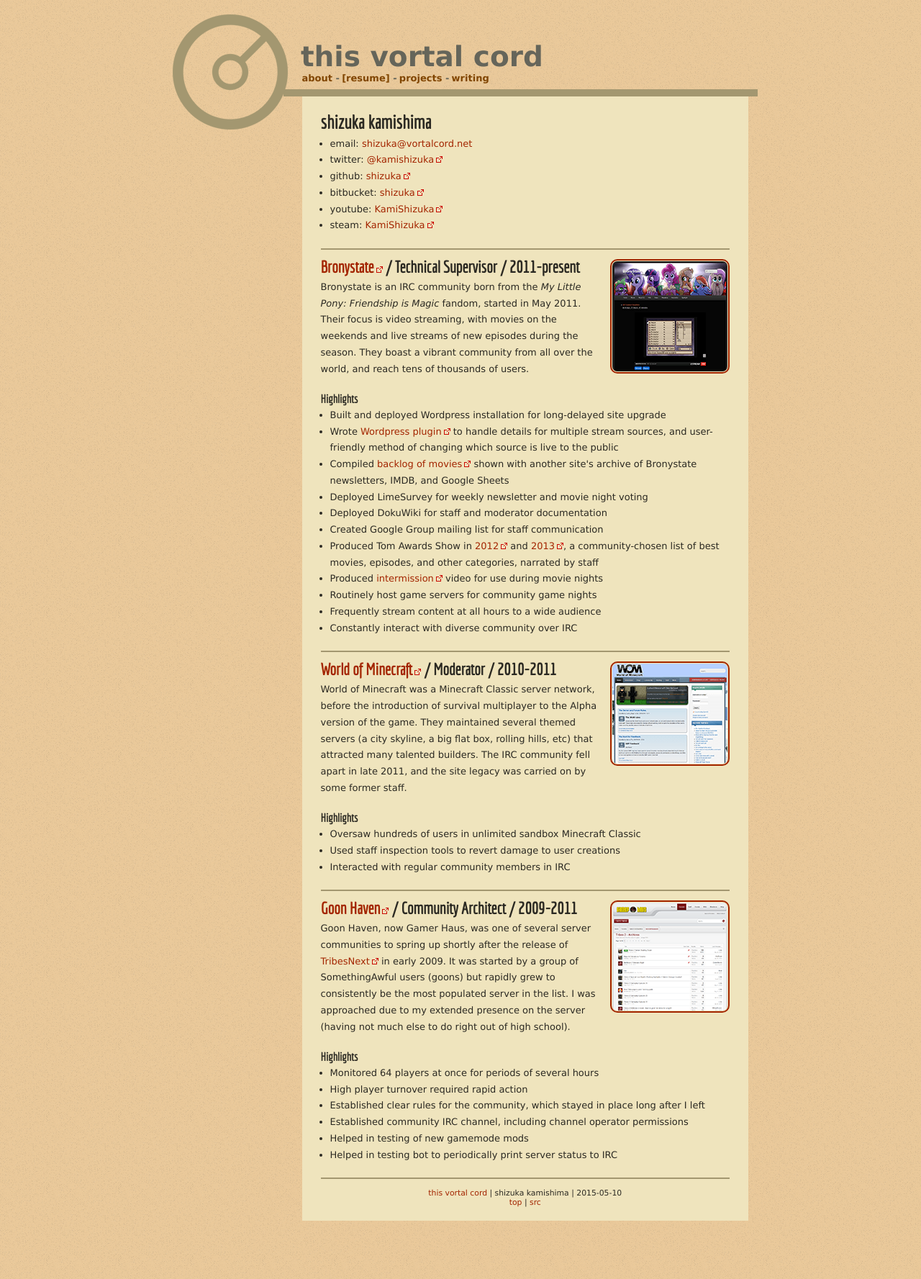
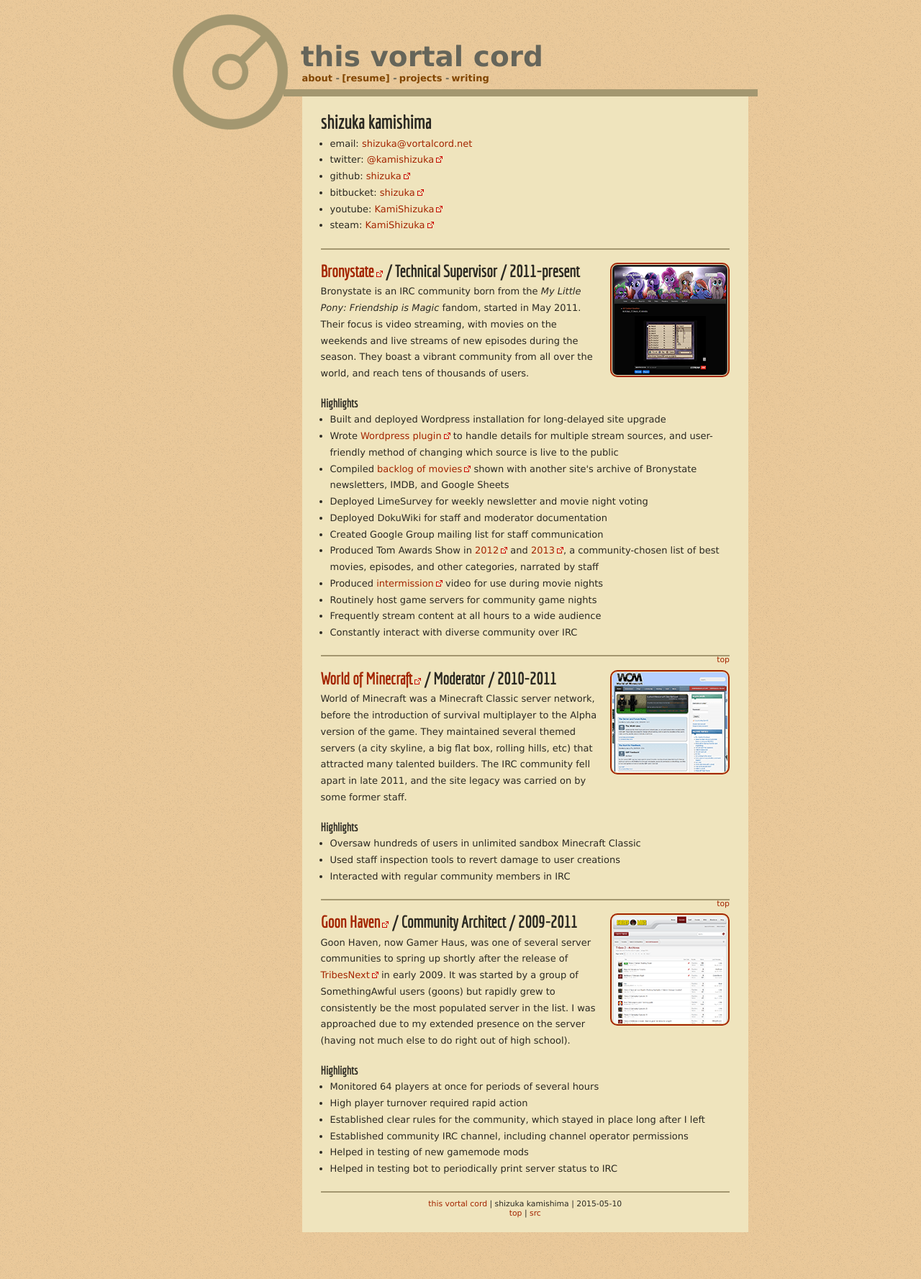
Before and after one commit to shizuka/shizuka.github.io, a Jekyll site: the page built from resume/index.md, in a window 1280 px wide. Shown: the whole page at 72% size. Built offline with Jekyll 4.4.1, drawn with Linux system fonts in a browser that asks for light colours; nearby versions of some CDN libraries; some web fonts are replaced.

Commit message:
fixed positioning bugs caused by clearing floats
reverts ef54ddc, footnotes are outright broken without some injection
from the Liquid template, and even then I'm not sure it's possible

```diff
--- a/_includes/contentwrapper.html
+++ b/_includes/contentwrapper.html
@@ -1,6 +1,6 @@
         <div id="contentwrapper">
           <article>
-            {% assign sections = content | split:"<p>=====</p>" %}
+            {% assign sections = content | split:"<hr />" %}
             {% for sectioncontent in sections %}
             <section>
               {{ sectioncontent }}
--- a/assets/css/main.scss
+++ b/assets/css/main.scss
@@ -138,9 +138,18 @@
 
 article {
   section {
-    clear: both;
     border-bottom: $color-border solid 2px;
-    margin-bottom: 1em;
+    margin-bottom: 1.5em;
+
+    &:before {
+      clear: both;
+    }
+
+    &:first-child {
+      a.top {
+        display: none;
+      }
+    }
 
     &:last-child {
       a.top {
@@ -156,7 +165,6 @@
 }
 
 hr {
-  clear: both;
   border: 0;
   border-bottom: $color-border solid 2px;
   margin-bottom: 1em;
@@ -194,20 +202,6 @@
   }
 }
 
-//link target offsetting for the sticky header
-:target:before {
-    display: block;
-    content: " ";
-    margin-top: -7em;
-    height: 7em;
-    visibility: hidden;
-}
-//special case for footnote sources
-sup:before {
-  display: inline-block !important;
-  padding-top: 15em;
-}
-
 strong {
   font-weight: bold;
   color: $color-text-light;
@@ -217,14 +211,6 @@
   line-height: 1.75em;
   padding-bottom: 1.5em;
   padding-left: 1em;
-}
-
-h1,h2,h3 {
-  font-family: $header-font;
-  line-height: $hx-lineheight;
-  margin-top: 0.5em;
-  margin-bottom: 0.25em;
-
 }
 
 h1 {
@@ -239,6 +225,32 @@
   font-size: $h3-size;
 }
 
+
+///offset for links
+:target:before {
+  display: block;
+  content: " ";
+  margin-top: -160px;
+  height: 160px;
+  visibility: hidden;
+}//*/
+
+h1,h2,h3 {
+  font-family: $header-font;
+  line-height: $hx-lineheight;
+  margin-top: 0.5em;
+  margin-bottom: 0.25em;
+
+  /*//offset for links
+  &[id]:before {
+    display: block;
+    content: " ";
+    margin-top: -160px;
+    height: 160px;
+    visibility: hidden;
+  }//*/
+}
+
 img {
   padding: 1px;
   border: 2px solid #a39770;
@@ -249,6 +261,16 @@
     border: none;
     border-radius: 0;
   }
+}
+
+.h1float {
+  // for images after an h1 that we want aligned with the h1's top
+  margin-top: -2.25em;
+}
+
+.h2float {
+  // for images after an h2 that we want aligned with the h2's top
+  margin-top: -2.25em;
 }
 
 .floatleft {
@@ -303,6 +325,7 @@
 
 footer {
   clear: both;
+  margin-top: -1em;
   font-size: smaller;
   text-align: center;
 }
--- a/resume/index.md
+++ b/resume/index.md
@@ -29,10 +29,10 @@
 
 -----
 
+## [Bronystate][brst] / Technical Supervisor / 2011-present {#brst}
+
 [![Bronystate Spike theater][imgbrst]][brst]{: .noext}
-{: .floatright}
-
-## [Bronystate][brst] / Technical Supervisor / 2011-present {#brst}
+{: .h2float .floatright}
 
 Bronystate is an IRC community born from the *My Little Pony: Friendship is
 Magic* fandom, started in May 2011. Their focus is video streaming, with
@@ -61,10 +61,10 @@
 
 -----
 
+## [World of Minecraft][wom] / Moderator / 2010-2011 {#wom}
+
 [![World of Minecraft front page][imgwom]][wom]{: .noext}
-{: .floatright}
-
-## [World of Minecraft][wom] / Moderator / 2010-2011 {#wom}
+{: .h2float .floatright}
 
 World of Minecraft was a Minecraft Classic server network, before the
 introduction of survival multiplayer to the Alpha version of the game. They
@@ -81,10 +81,10 @@
 
 -----
 
+## [Goon Haven][gh] / Community Architect / 2009-2011 {#gh}
+
 [![Gamer Haus forums][imggh]][gh]{: .noext}
-{: .floatright}
-
-## [Goon Haven][gh] / Community Architect / 2009-2011 {#gh}
+{: .h2float .floatright}
 
 Goon Haven, now Gamer Haus, was one of several server communities to spring
 up shortly after the release of [TribesNext][tn] in early 2009. It was
```
